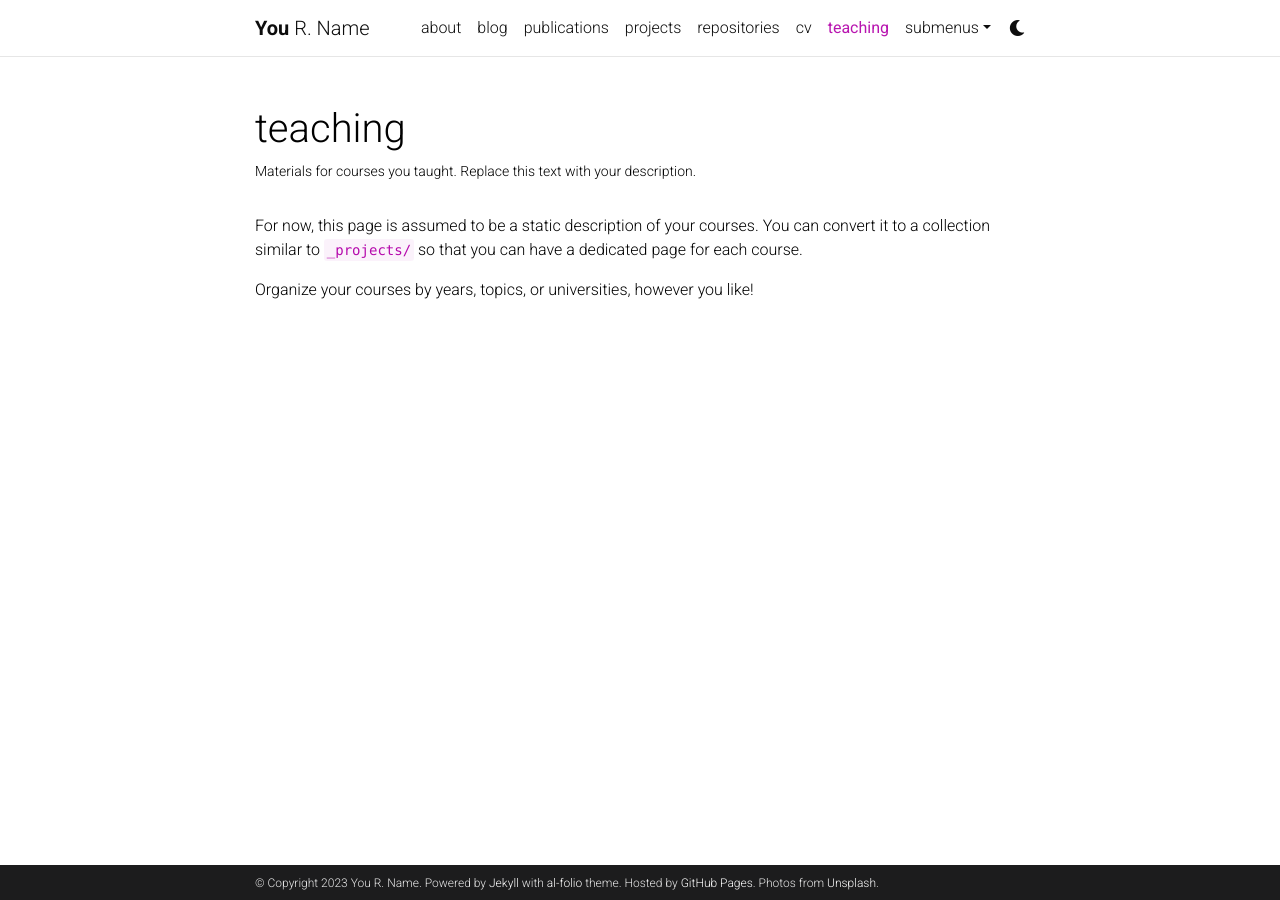
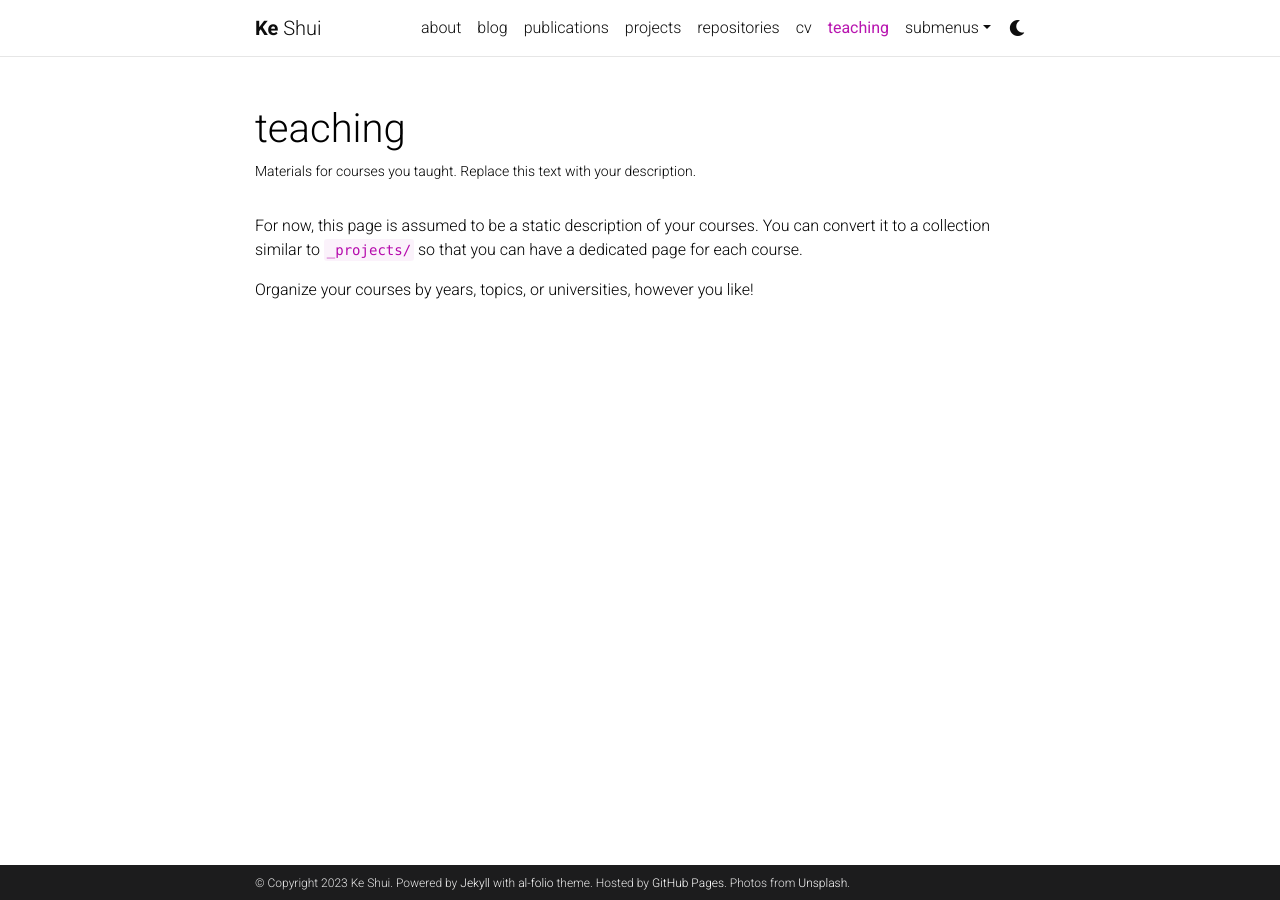
Before and after one commit to KShui/KShui.github.io, a Jekyll site: the page built from _pages/teaching.md, in a window 1280 px wide. Built offline with Jekyll 4.4.1, drawn with Linux system fonts in a browser that asks for light colours; comment, search, counter and statistics services are not loaded; a style sheet for code colours, icons or effects is not loaded.

Commit message:
Update _config.yml
modify config

```diff
--- a/_config.yml
+++ b/_config.yml
@@ -3,10 +3,10 @@
 # -----------------------------------------------------------------------------
 
 title: blank # the website title (if blank, full name will be used instead)
-first_name: You
-middle_name: R.
-last_name: Name
-email: you@example.com
+first_name: Ke
+middle_name:
+last_name: Shui
+email: ke.shui@hotmail.com
 description: > # the ">" symbol means to ignore newlines until "footer_text:"
   A simple, whitespace theme for academics. Based on [*folio](https://github.com/bogoli/-folio) design.
 footer_text: >
@@ -71,11 +71,11 @@
 # Social integration
 # -----------------------------------------------------------------------------
 
-github_username: # your GitHub user name
+github_username: KShui
 gitlab_username: # your GitLab user name
 twitter_username: # your Twitter handle
 mastodon_username: # your mastodon instance+username in the format instance.tld/@username
-linkedin_username: # your LinkedIn user name
+linkedin_username: shuike
 telegram_username: # your Telegram user name
 scholar_userid: # your Google Scholar ID
 semanticscholar_id: # your Semantic Scholar ID
@@ -93,7 +93,7 @@
 wikipedia_id: # your wikipedia id (Case sensitive)
 dblp_url: # your DBLP profile url
 stackoverflow_id: # your stackoverflow id
-kaggle_id: # your kaggle id
+kaggle_id: Himmel2020
 lastfm_id: # your lastfm id
 spotify_id: # your spotify id
 pinterest_id: # your pinterest id
```
